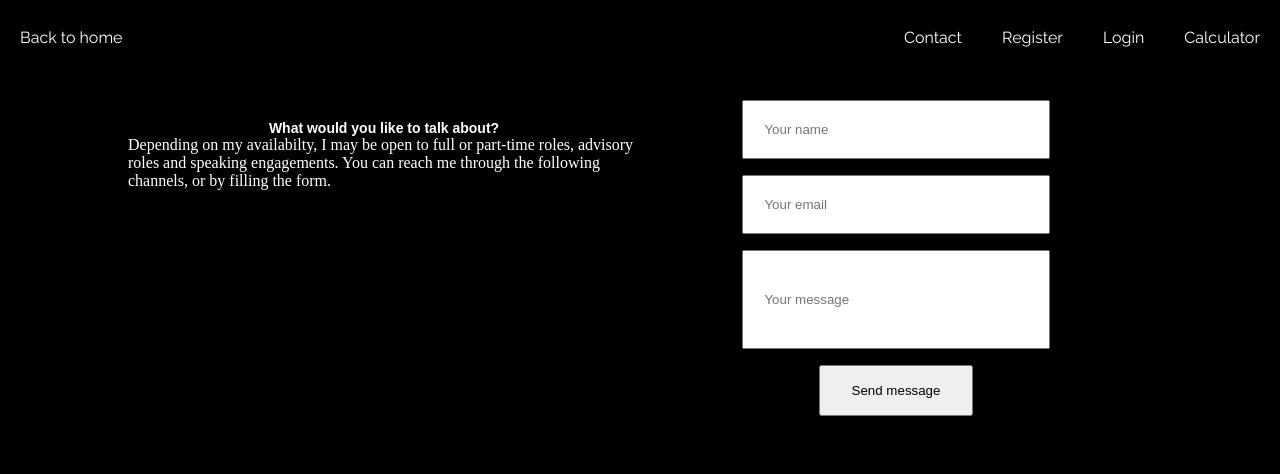
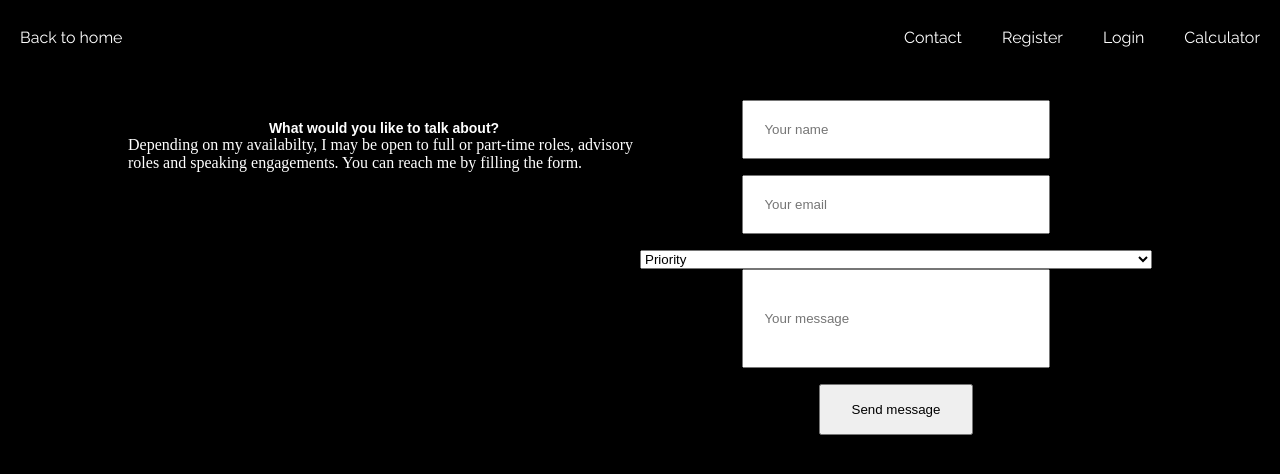
Before and after one commit to Nakachukwu/Portfolio, a plain HTML site: page contact.html in a window 1280 px wide. Drawn offline with Linux system fonts and the light colour scheme.

Commit message:
priority option

```diff
--- a/contact.html
+++ b/contact.html
@@ -30,14 +30,21 @@
         <h2>What would you like to talk about?</h2>
         <p>
           Depending on my availabilty, I may be open to full or part-time roles,
-          advisory roles and speaking engagements. You can reach me through the
-          following channels, or by filling the form.
+          advisory roles and speaking engagements. You can reach me by filling
+          the form.
         </p>
       </div>
       <div class="contact_me_form">
         <form action="">
           <input type="text" required="" placeholder="Your name" value="" />
           <input type="text" required="" placeholder="Your email" value="" />
+          <select class="priority_option" id="priority" name="priority">
+            <option>Priority</option>
+            <option value="CR">Critical</option>
+            <option value="IM">Important</option>
+            <option value="NO">Normal</option>
+            <option value="LO">Low</option>
+          </select>
           <input
             type="textarea"
             required=""
```
